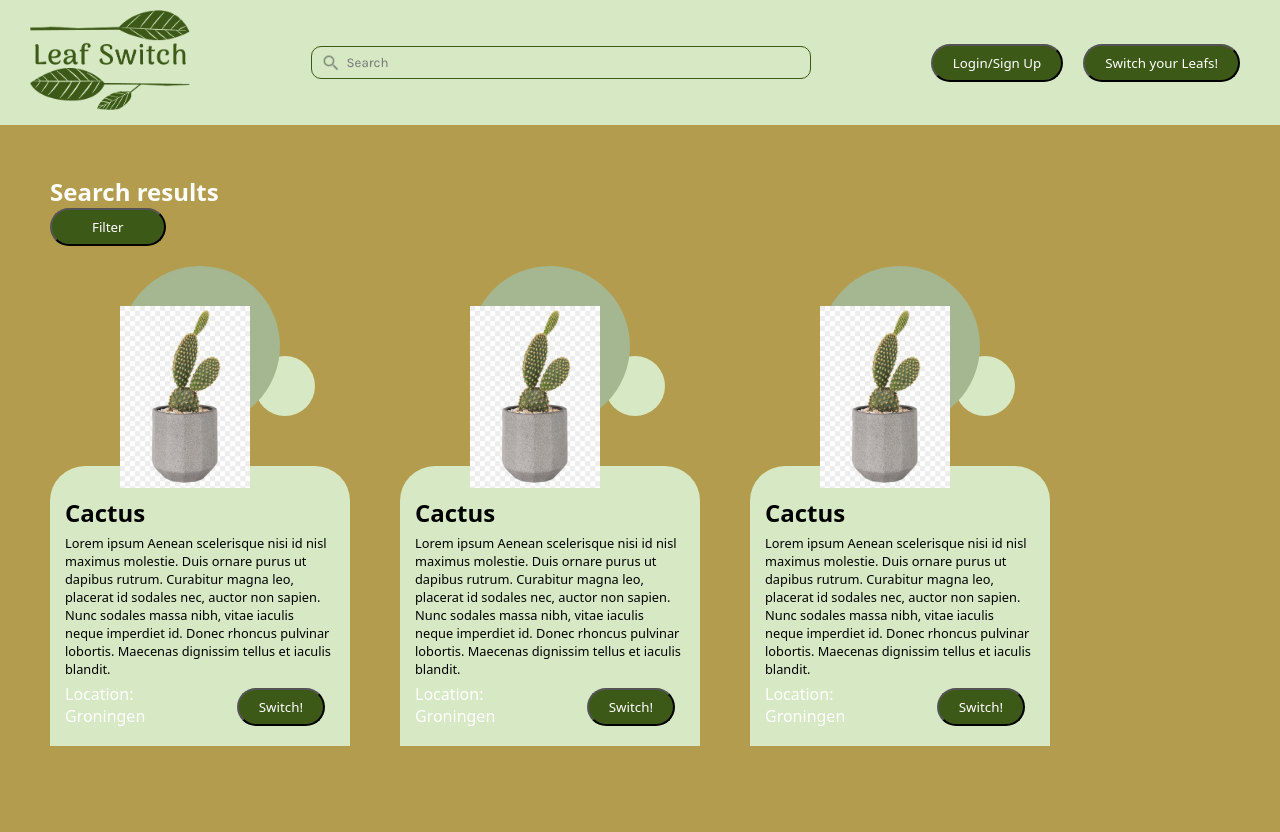
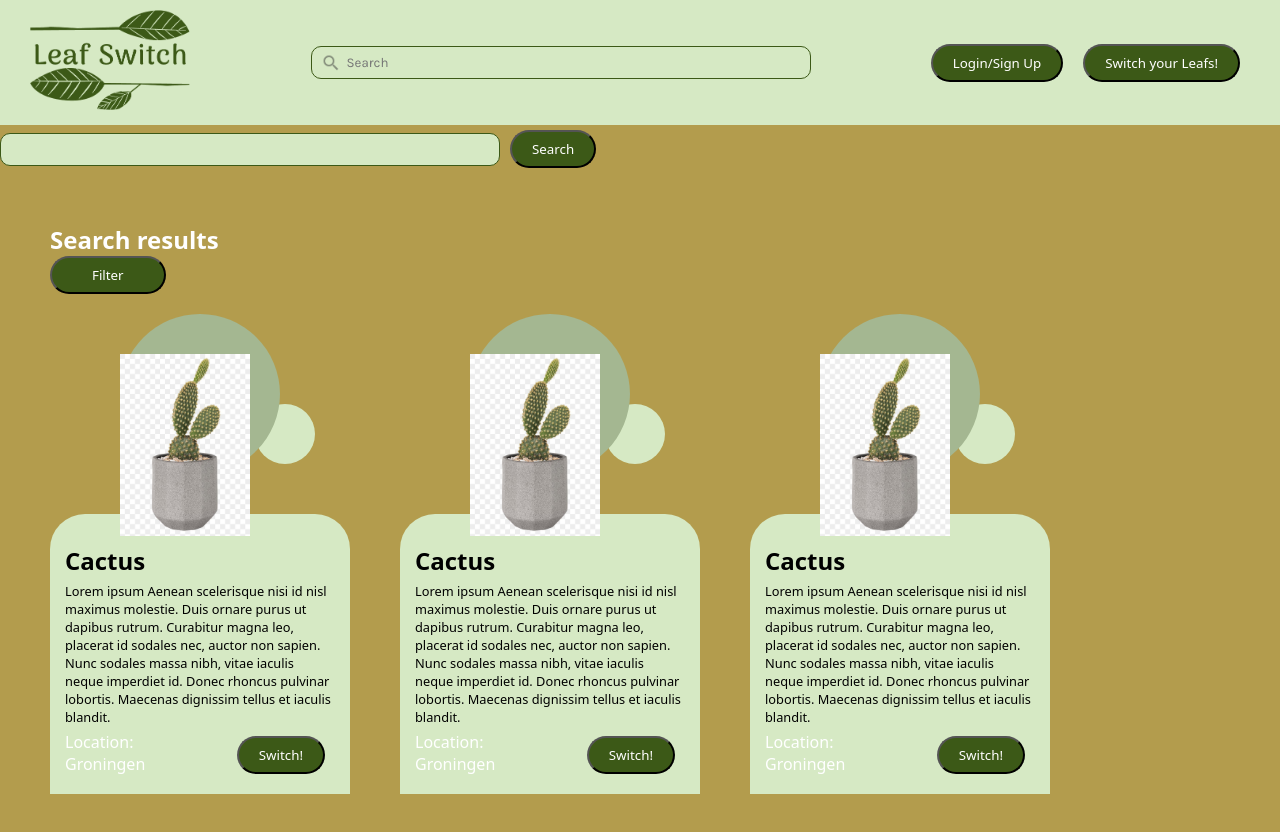
Before and after one commit to Marjolijn-v/frontend-eindopdracht, a React (Vite) app: page /search in a window 1280 px wide. Shown: the top 832 px of the page. Before the commit the page ends 800 px from the top, so only its background shows below. Built offline with nearby package versions, Linux system fonts and the light colour scheme; a web font is replaced by a local one.

Commit message:
Poging implementeren zoekfunctie op Search-pagina

```diff
--- a/src/helpers/isTokenValid.js
+++ b/src/helpers/isTokenValid.js
@@ -1,5 +1,15 @@
 function isTokenValid(decodedToken) {
-    return true;
+
+    const expiration = decodedToken.exp;
+    const currentTime = Date.now()/1000;
+
+    if (currentTime < expiration) {
+        return true;
+    } else {
+        return false;
+    }
+
+
 
 }
 
--- a/src/pages/Search/Search.jsx
+++ b/src/pages/Search/Search.jsx
@@ -1,11 +1,69 @@
 import './Search.css'
-import React from 'react';
+import React, {useState} from 'react';
 import Button from "../../components/button/button.jsx";
 import PlantCardSmall from "../../components/plantCardSmall/plantCardSmall.jsx";
+import axios from "axios";
 
 function Search() {
+
+    const [error, toggleError] = useState(false);
+    const [loading, toggleLoading] = useState(false);
+
+    const [searchResult, setSearchResult] = useState();
+    const [inputValue, setInputValue] = useState('');
+
+    async function searchPlants () {
+        try {
+            toggleLoading(true);
+            toggleError(false);
+
+            const result = await axios.get(`https://novi-backend-api-wgsgz.ondigitalocean.app/api/plants/${inputValue.toLowerCase()}`, {
+                headers: {
+                    'novi-education-project-id': '2767c1c3-13ff-45b7-a2b7-6870077651b3'
+                },
+            });
+
+            console.log(result.data);
+            console.log(result.data[0].namePlant);
+            console.log(result.data[0].description);
+
+
+            setSearchResult(result.data);
+            setInputValue('');
+
+
+        } catch (error) {
+            console.error(error);
+            toggleError(true);
+        } finally {
+            toggleLoading(false);
+        }
+    }
+
+
+
     return(
         <>
+        <div>
+            <input type="text"
+                   name="search"
+                   id="search-field"
+                   value={inputValue}
+                   onChange={(e) => setInputValue(e.target.value)}
+                   onKeyDown={(e) => e.key === "Enter" && searchPlants()}
+            />
+
+            <button type="button" onClick={searchPlants} disabled={loading} >Search</button>
+
+            {error && <p>Plant not found. Please try again.</p>}
+
+        </div>
+
+            <div>
+                <h2>{searchResult?.namePlant}</h2>
+                <p>{searchResult?.description}</p>
+            </div>
+
             <div className="outer-container search-result">
                 <header className="header search-result">
                     <h2>Search results</h2>
```
